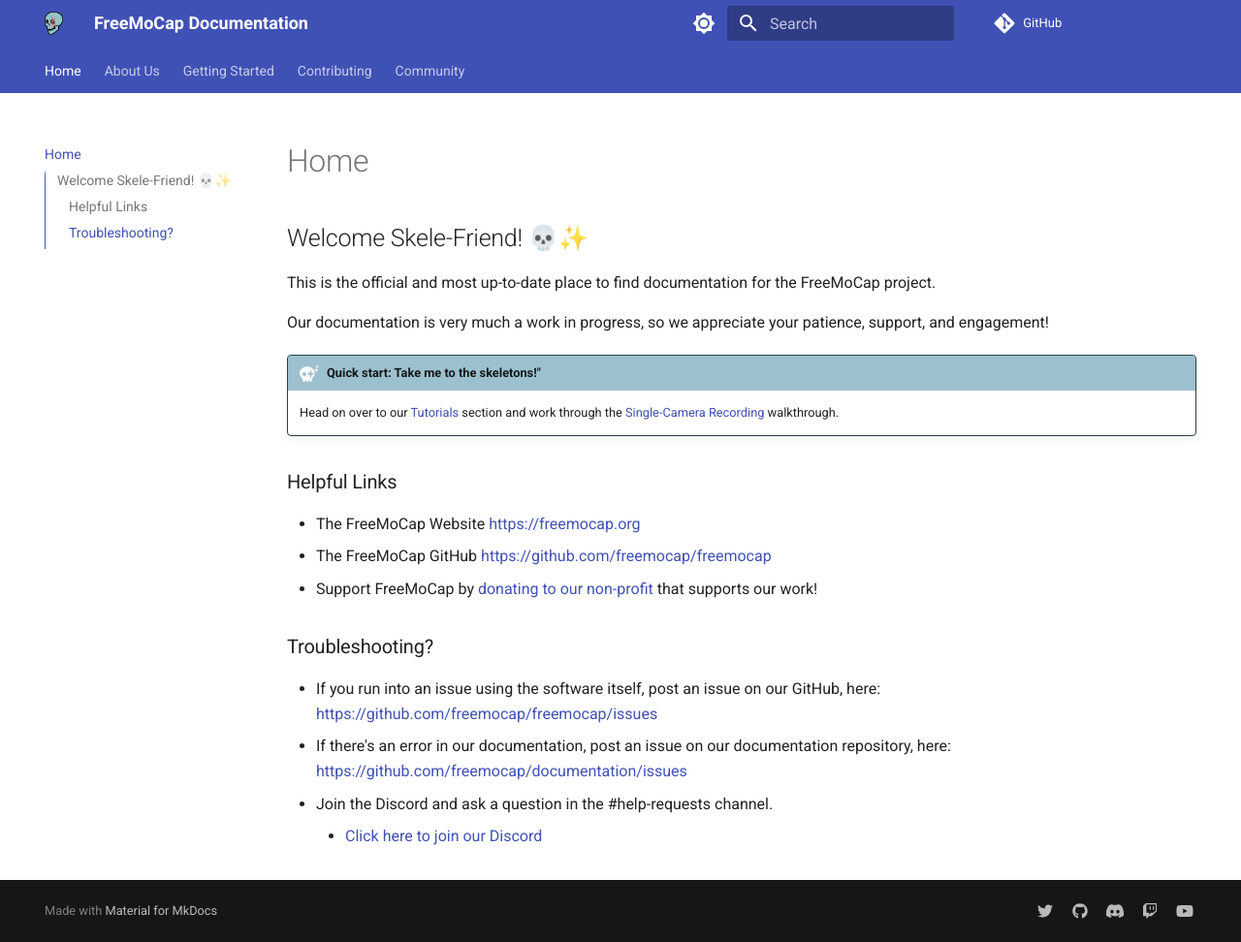
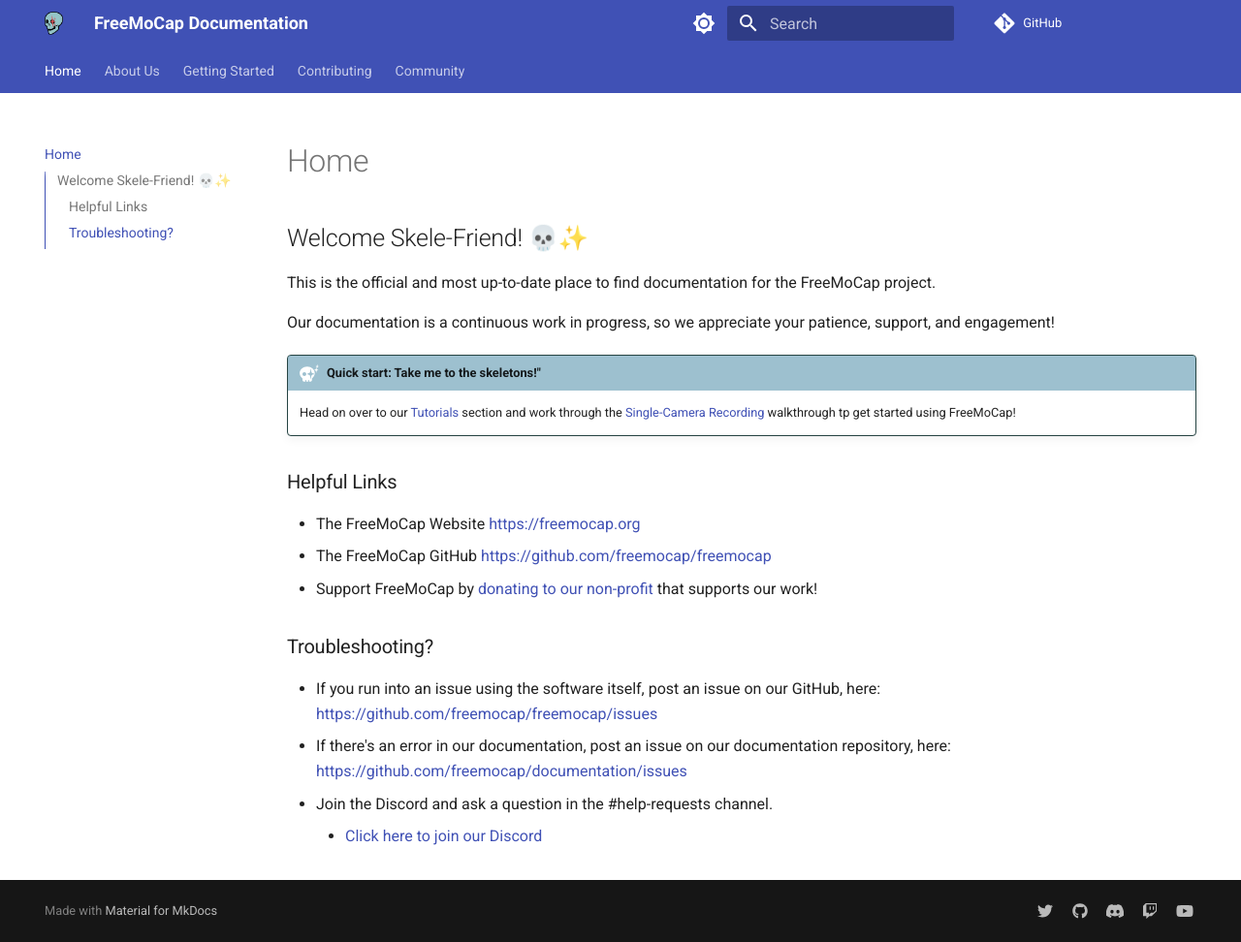
Before and after one commit to freemocap/documentation, an MkDocs documentation site: the page built from docs/index.md, in a window 1280 px wide and 972 px high. Shown: the whole window at 97% size. Built offline with MkDocs 1.6.1 and Material for MkDocs 9.7.7, drawn with Linux system fonts in a browser that asks for light colours; comment, search, counter and statistics services are not loaded.

Commit message:
clean up and good to go!

```diff
--- a/docs/index.md
+++ b/docs/index.md
@@ -2,10 +2,10 @@
 
 This is the official and most up-to-date place to find documentation for the FreeMoCap project.
 
-Our documentation is very much a work in progress, so we appreciate your patience, support, and engagement!
+Our documentation is a continuous work in progress, so we appreciate your patience, support, and engagement!
 
 !!! tip-full-width "Quick start: Take me to the skeletons!""
-     Head on over to our [Tutorials](getting_started/index.md) section and work through the [Single-Camera Recording](getting_started/single_camera_recording.md) walkthrough.
+     Head on over to our [Tutorials](getting_started/index.md) section and work through the [Single-Camera Recording](getting_started/single_camera_recording.md) walkthrough tp get started using FreeMoCap!
 
 
 ## Helpful Links
```
Also changed, not shown: docs/contributing/python_code_style_guide.md (+3 -3 lines), docs/getting_started/installation.md (+2 -2 lines), docs/getting_started/multi_camera_calibration.md (+5 -2 lines), 1 other file.
